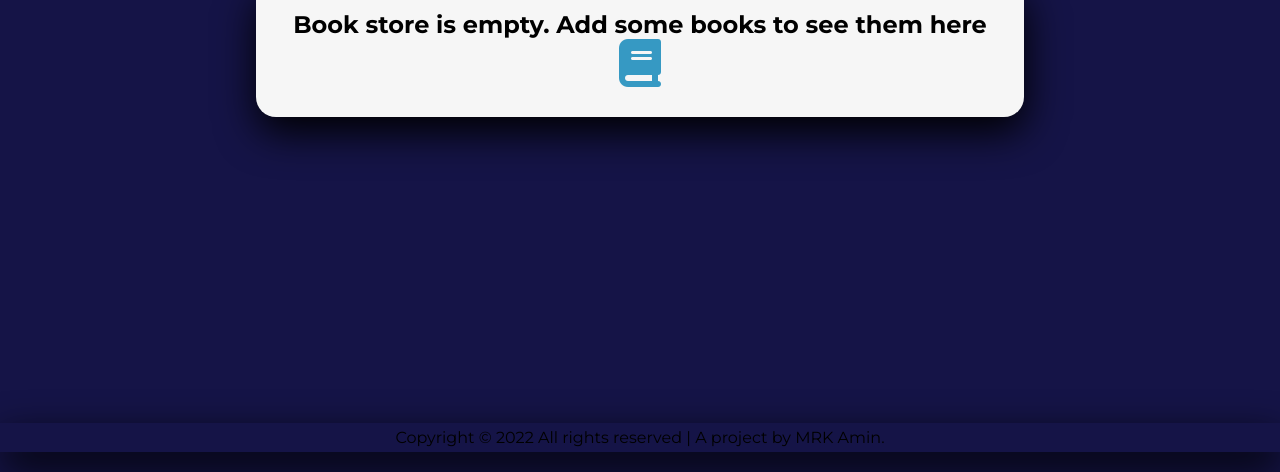
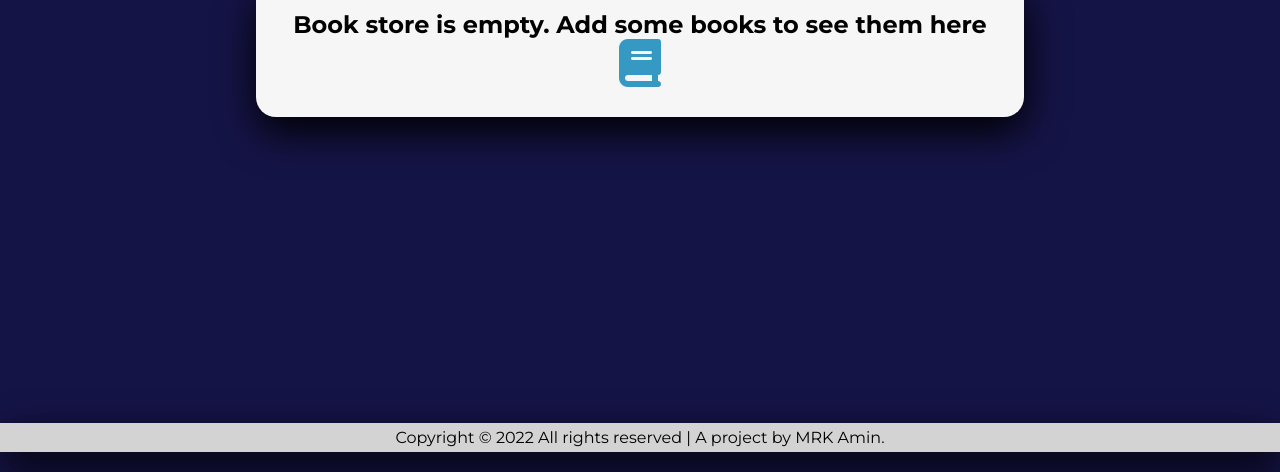
Before and after one commit to mrkamin/Awesom-Books-ES6, a website with bundled scripts: page index.html in a window 1280 px wide. Shown: the part 348-820 px from the top of the page. Built offline with nearby package versions, Linux system fonts and the light colour scheme; a web font is replaced by a local one.

Commit message:
add footer BG Color

```diff
--- a/assets/index.css
+++ b/assets/index.css
@@ -301,7 +301,7 @@ input {
 /* Footer */
 
 footer {
-  background-color: var(--C-Ligth);
+  background-color: var(--C-BASIC-LIGHT);
   width: 100%;
   text-align: center;
   padding: 5px 0;
```
